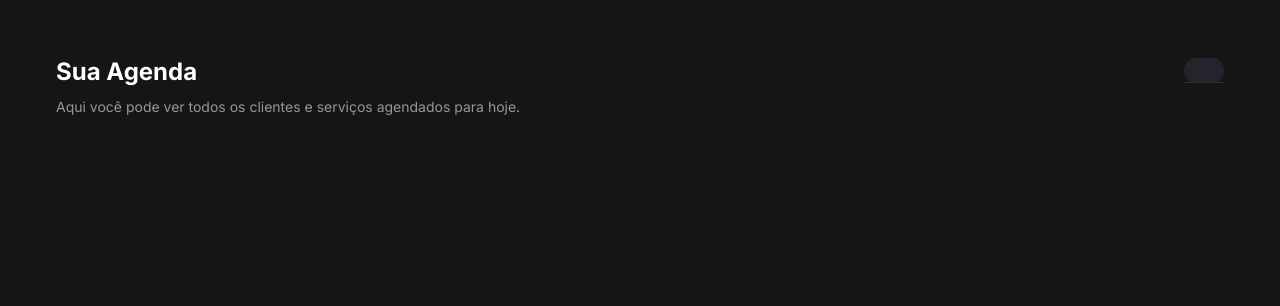
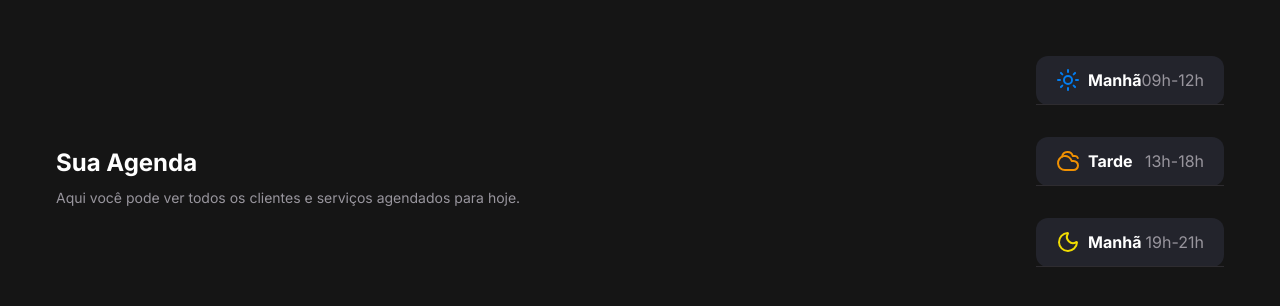
Before and after one commit to CarlosAlexandredevv/Pet-shop, a Next.js app: page / in a window 1280 px wide. Shown: the top 306 px of the page. Built offline with nearby package versions, Linux system fonts and the light colour scheme.

Commit message:
Refactor appointment data handling and update PeriodSection component to display grouped appointments by time period

```diff
--- a/src/app/page.tsx
+++ b/src/app/page.tsx
@@ -1,4 +1,10 @@
 import { PeriodSection } from '@/components/period-section';
+import { Appointment as AppointmentPrisma } from '../../generated/prisma/client';
+import {
+  Appointment,
+  AppointmentPeriod,
+  AppointmentPeriodDay,
+} from '@/types/appointment';
 
 const appointments = [
   {
@@ -35,7 +41,59 @@
   },
 ];
 
+const getPeriod = (hour: number): AppointmentPeriodDay => {
+  if (hour >= 9 && hour < 12) return 'morning';
+  if (hour >= 13 && hour < 18) return 'afternoon';
+  return 'evening';
+};
+
+function groupAppointmentByPeriod(
+  appointments: AppointmentPrisma[],
+): AppointmentPeriod[] {
+  const transformedAppointments: Appointment[] = appointments?.map((apt) => ({
+    ...apt,
+    time: apt.scheduleAt.toLocaleTimeString('pt-BR', {
+      hour: '2-digit',
+      minute: '2-digit',
+    }),
+    service: apt.description,
+    period: getPeriod(apt.scheduleAt.getHours()),
+  }));
+
+  const morningAppointments = transformedAppointments.filter(
+    (apt) => apt.period === 'morning',
+  );
+  const afternoonAppointments = transformedAppointments.filter(
+    (apt) => apt.period === 'afternoon',
+  );
+  const eveningAppointments = transformedAppointments.filter(
+    (apt) => apt.period === 'evening',
+  );
+
+  return [
+    {
+      title: 'Manhã',
+      type: 'morning',
+      timeRange: '09h-12h',
+      appointments: morningAppointments,
+    },
+    {
+      title: 'Tarde',
+      type: 'afternoon',
+      timeRange: '13h-18h',
+      appointments: afternoonAppointments,
+    },
+    {
+      title: 'Manhã',
+      type: 'evening',
+      timeRange: '19h-21h',
+      appointments: eveningAppointments,
+    },
+  ];
+}
+
 export default function Home() {
+  const periods = groupAppointmentByPeriod(appointments);
   return (
     <div className="bg-background-primary p-6">
       <div className="flex items-center justify-between md:m-8">
@@ -47,7 +105,11 @@
             Aqui você pode ver todos os clientes e serviços agendados para hoje.
           </p>
         </div>
-        <PeriodSection period={[]} />
+        <div className="pb-24 md:pb-0">
+          {periods.map((period, index) => (
+            <PeriodSection period={period} key={index} />
+          ))}
+        </div>
       </div>
     </div>
   );
--- a/src/components/period-section/period-section.tsx
+++ b/src/components/period-section/period-section.tsx
@@ -1,7 +1,8 @@
 import { Cloudy, Moon, Sun } from 'lucide-react';
+import { AppointmentPeriod } from '@/types/appointment';
 
 interface PeriodSectionProps {
-  period: any;
+  period: AppointmentPeriod;
 }
 
 const periodIcons = {
@@ -14,10 +15,15 @@
   return (
     <section className="mb-8 bg-background-tertiary rounded-xl">
       <div className="flex items-center px-5 py-3 justify-between border-b border-[#2E2C30]">
-        <div>{periodIcons[period.type]}</div>
-        <h2 className="text-label-large-size text-content-primary">
-          {period?.title}
-        </h2>
+        <div className="flex items-center gap-2">
+          {periodIcons[period?.type]}
+          <h2 className="text-label-large-size text-content-primary">
+            {period?.title}
+          </h2>
+        </div>
+        <span className="text-label-large-size text-content-secondary">
+          {period.timeRange}
+        </span>
       </div>
     </section>
   );
--- /dev/null
+++ b/src/types/appointment.ts
@@ -0,0 +1,19 @@
+export type AppointmentPeriodDay = 'morning' | 'afternoon' | 'evening';
+
+export type Appointment = {
+  id: string;
+  time: string;
+  petName: string;
+  tutorName: string;
+  phone: string;
+  description: string | null;
+  scheduleAt: Date;
+  period: AppointmentPeriodDay;
+};
+
+export type AppointmentPeriod = {
+  title: string;
+  type: AppointmentPeriodDay;
+  timeRange: string;
+  appointments: Appointment[];
+};
```
Also changed, not shown: 2 other files (tests, documents, lock files or other folders).
